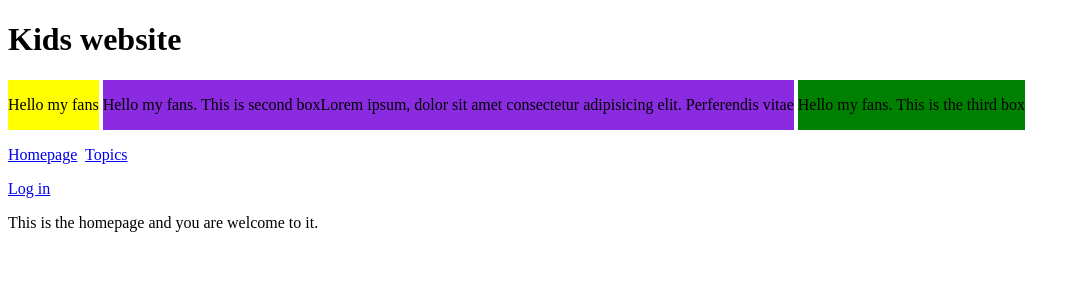
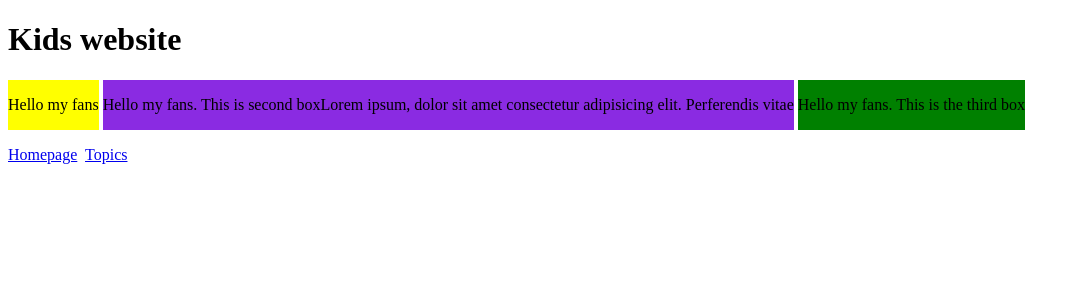
Before and after one commit to cavcom2010/February_2024_Learning_logs, a Django app: page / in a window 1280 px wide. Shown: the top 300 px of the page, without its empty margins (0-1080 px from the left). Run offline with Django 5.2, Linux system fonts and the light colour scheme.

Commit message:
remove the authentication lines from base.html

```diff
--- a/templates/base.html
+++ b/templates/base.html
@@ -26,13 +26,5 @@
         <a href="{% url 'topics' %}">Topics</a>&nbsp;&nbsp;
     </p>
 
-    {% if user.is_authenticated %}
-        <p>Hello {{ user.username  }}.</p>
-        <a href="{% url 'users:logout' %}">Log out</a>
-    {% else %}
-        <a href="{% url 'users:login' %}">Log in</a>
-    {% endif %}
-
-    {% block content %}    {% endblock content %}
 </body>
 </html>
```
